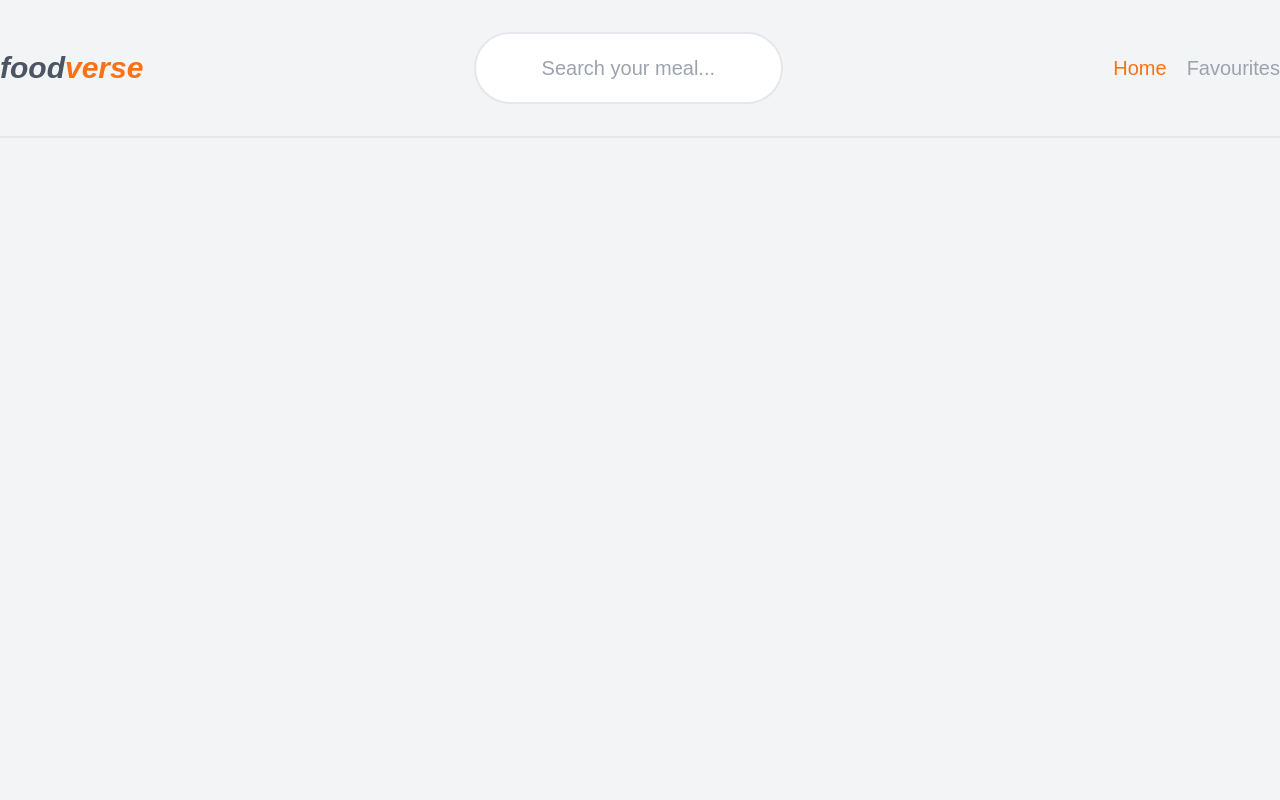
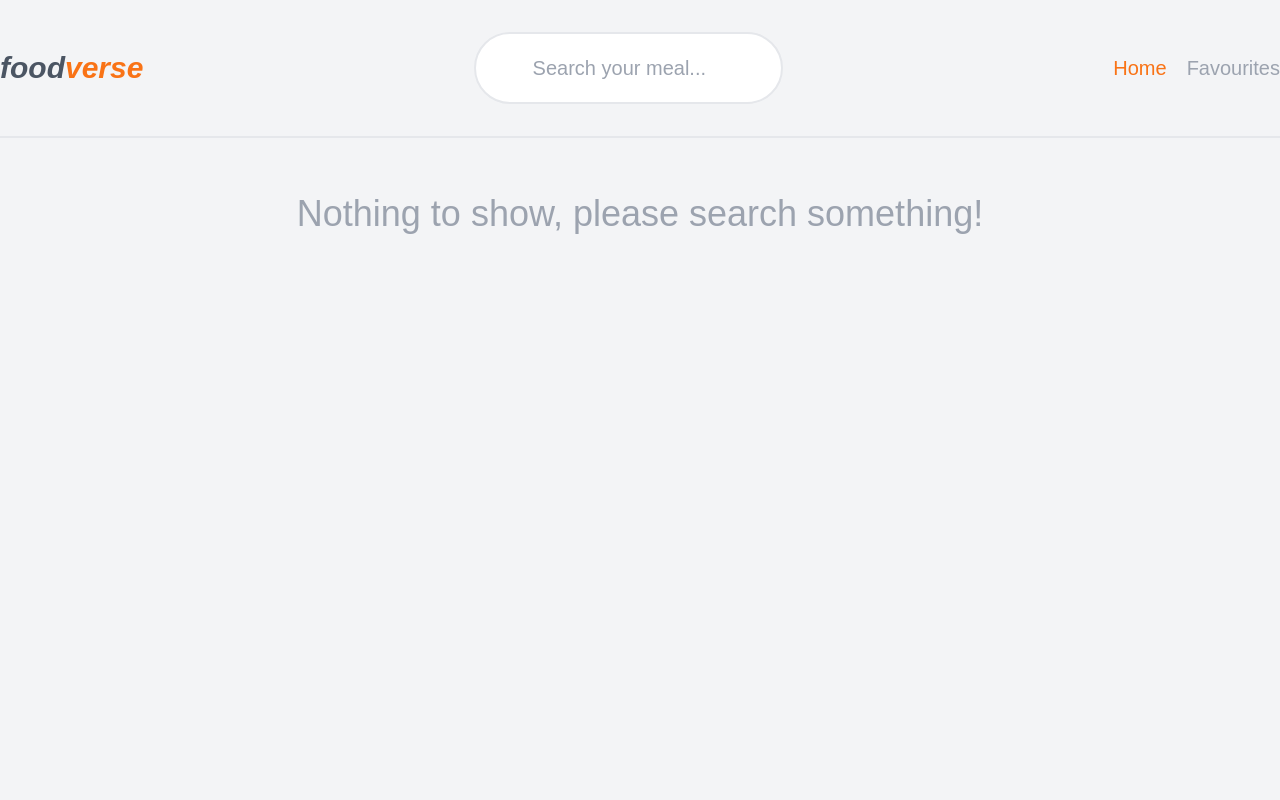
Before and after one commit to shohan-pherones/foodverse, a React (Create React App) app: page / in a window 1280 px wide. Shown: the top 800 px of the page. Built offline with nearby package versions, Linux system fonts and the light colour scheme.

Commit message:
ready to save

```diff
--- a/public/index.html
+++ b/public/index.html
@@ -4,7 +4,14 @@
     <meta charset="UTF-8" />
     <meta http-equiv="X-UA-Compatible" content="IE=edge" />
     <meta name="viewport" content="width=device-width, initial-scale=1.0" />
-    <title>Foodverse</title>
+    <link
+      rel="shortcut icon"
+      href="https://img.icons8.com/3d-fluency/94/000000/fork.png"
+      type="image/x-icon"
+    />
+    <title>
+      Foodverse - Jump straight towards the universe of recipes today!
+    </title>
   </head>
   <body>
     <div id="root"></div>
--- a/src/App.js
+++ b/src/App.js
@@ -2,10 +2,10 @@ import { useRef, useState } from "react";
 import { Route, Routes, useNavigate } from "react-router-dom";
 import Navbar from "./components/Navbar";
 import Home from "./components/Home";
+import RecipeItem from "./components/RecipeItem";
 import Favourites from "./components/Favourites";
-import RecipeItem from "./components/RecipeItem";
+import NotFound from "./components/NotFound";
 import Footer from "./components/Footer";
-import NotFound from "./components/NotFound";
 
 const App = () => {
   const [searchQuery, setSearchQuery] = useState("");
@@ -13,13 +13,18 @@ const App = () => {
   const [isLoading, setIsLoading] = useState(false);
   const [errorMsg, setErrorMsg] = useState("");
   const [emptyArray, setEmptyArray] = useState("");
+  const [stable, setStable] = useState(
+    "Nothing to show, please search something!"
+  );
+
+  const navigator = useNavigate();
 
   const inputField = useRef();
 
-  const navigator = useNavigate();
-
   const searchHandler = (e) => {
     e.preventDefault();
+
+    inputField.current.blur();
 
     navigator("/");
 
@@ -27,8 +32,7 @@ const App = () => {
     setRecipes([]);
     setErrorMsg("");
     setEmptyArray("");
-
-    inputField.current.blur();
+    setStable("");
 
     setTimeout(() => {
       fetch(
@@ -44,7 +48,7 @@ const App = () => {
           setIsLoading(false);
         })
         .catch((err) => setErrorMsg(err.message));
-    }, 1000);
+    }, 500);
 
     setSearchQuery("");
   };
@@ -67,11 +71,12 @@ const App = () => {
               errorMsg={errorMsg}
               searchQuery={searchQuery}
               emptyArray={emptyArray}
+              stable={stable}
             />
           }
         />
-        <Route path="/favourites" element={<Favourites />} />
-        <Route path="/recipe-item/:id" element={<RecipeItem />} />
+        <Route path="recipe-item/:id" element={<RecipeItem />} />
+        <Route path="favourites" element={<Favourites />} />
         <Route path="*" element={<NotFound />} />
       </Routes>
       <Footer />
--- a/src/components/Home.js
+++ b/src/components/Home.js
@@ -1,9 +1,15 @@
 import Recipe from "./Recipe";
 import { CgSpinner } from "react-icons/cg";
 
-const Home = ({ recipes, isLoading, errorMsg, emptyArray }) => {
+const Home = ({ recipes, isLoading, errorMsg, emptyArray, stable }) => {
   return (
-    <div className="container mx-auto py-14 grid gap-10 grid-cols-1 md:grid-cols-2 lg:grid-cols-3 xl:grid-cols-4 justify-items-center min-h-screen">
+    <div className="container mx-auto py-14 grid gap-10 grid-cols-1 md:grid-cols-2 lg:grid-cols-3 xl:grid-cols-4 justify-items-center min-h-screen items-start">
+      {!isLoading && !errorMsg && !emptyArray && recipes.length === 0 ? (
+        <p className="col-span-full text-4xl font-medium text-gray-400 text-center">
+          {stable}
+        </p>
+      ) : null}
+
       {isLoading && (
         <p className="col-span-full text-3xl">
           {errorMsg ? errorMsg : <CgSpinner className="animate-spin" />}
--- a/src/components/Navbar.js
+++ b/src/components/Navbar.js
@@ -17,7 +17,7 @@ const Navbar = ({ searchQuery, setSearchQuery, searchHandler, inputField }) => {
           ref={inputField}
           value={searchQuery}
           onChange={(e) => setSearchQuery(e.target.value)}
-          type="text"
+          type="search"
           required
           placeholder="Search your meal..."
           className="p-5 text-center rounded-full outline-none border-2 focus:border-orange-500 duration-500"
@@ -36,7 +36,7 @@ const Navbar = ({ searchQuery, setSearchQuery, searchHandler, inputField }) => {
         </li>
         <li>
           <NavLink
-            to="/favourites"
+            to="favourites"
             className="text-gray-400 hover:text-gray-600 duration-500"
             style={navActive}
           >
--- a/src/components/NotFound.js
+++ b/src/components/NotFound.js
@@ -1,4 +1,3 @@
-import React from "react";
 import { Link } from "react-router-dom";
 
 const NotFound = () => {
@@ -9,7 +8,7 @@ const NotFound = () => {
         to="/"
         className=" bg-orange-500 py-2 px-5 mt-3 text-orange-100 rounded shadow-lg shadow-orange-200 hover:bg-cyan-500 hover:text-cyan-100 hover:shadow-cyan-200 duration-500"
       >
-        Go home
+        Go Home
       </Link>
     </div>
   );
--- a/src/components/Recipe.js
+++ b/src/components/Recipe.js
@@ -21,7 +21,7 @@ const Recipe = ({ recipe }) => {
           {recipe.title}
         </h2>
         <Link
-          to={`/recipe-item/${recipe.id}`}
+          to={`recipe-item/${recipe.id}`}
           className="self-start bg-orange-500 py-2 px-5 mt-3 text-orange-100 rounded shadow-lg shadow-orange-200 hover:bg-cyan-500 hover:text-cyan-100 hover:shadow-cyan-200 duration-500"
         >
           View Recipe
--- a/src/components/RecipeItem.js
+++ b/src/components/RecipeItem.js
@@ -1,4 +1,4 @@
-import React, { useEffect, useState } from "react";
+import { useEffect, useState } from "react";
 import { useNavigate, useParams } from "react-router-dom";
 import { BsPerson, BsClock } from "react-icons/bs";
 import { GiKnifeFork } from "react-icons/gi";
@@ -6,12 +6,13 @@ import { TiTick } from "react-icons/ti";
 import { CgSpinner } from "react-icons/cg";
 
 const RecipeItem = () => {
-  const { id } = useParams();
-  const navigator = useNavigate();
-
   const [recipe, setRecipe] = useState("");
   const [isLoading, setIsLoading] = useState(false);
   const [errorMsg, setErrorMsg] = useState("");
+
+  const { id } = useParams();
+
+  const navigator = useNavigate();
 
   useEffect(() => {
     setIsLoading(true);
@@ -29,7 +30,7 @@ const RecipeItem = () => {
           setIsLoading(false);
         })
         .catch((err) => setErrorMsg(err.message));
-    }, 1000);
+    }, 500);
   }, []);
 
   const timeFormatter = (time) => {
```
Also changed, not shown: 1 other file (tests, documents, lock files or other folders).
